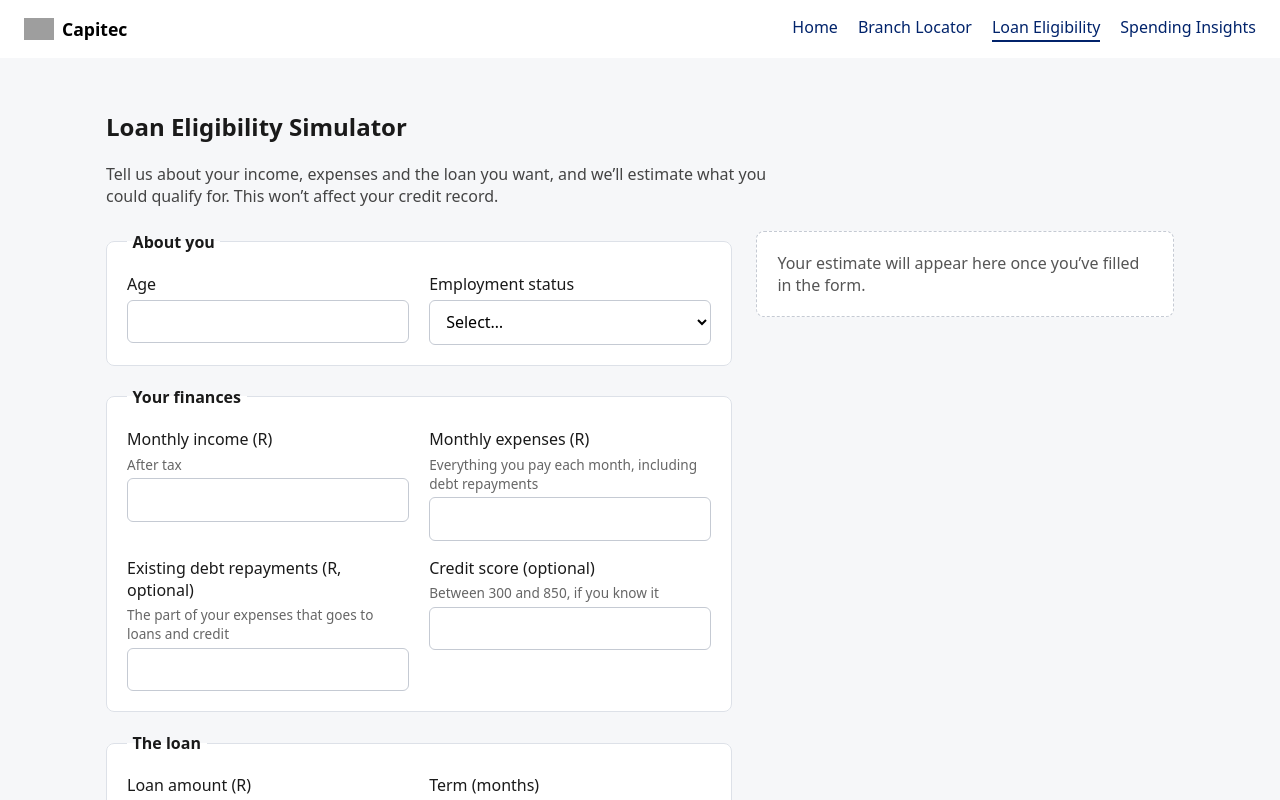
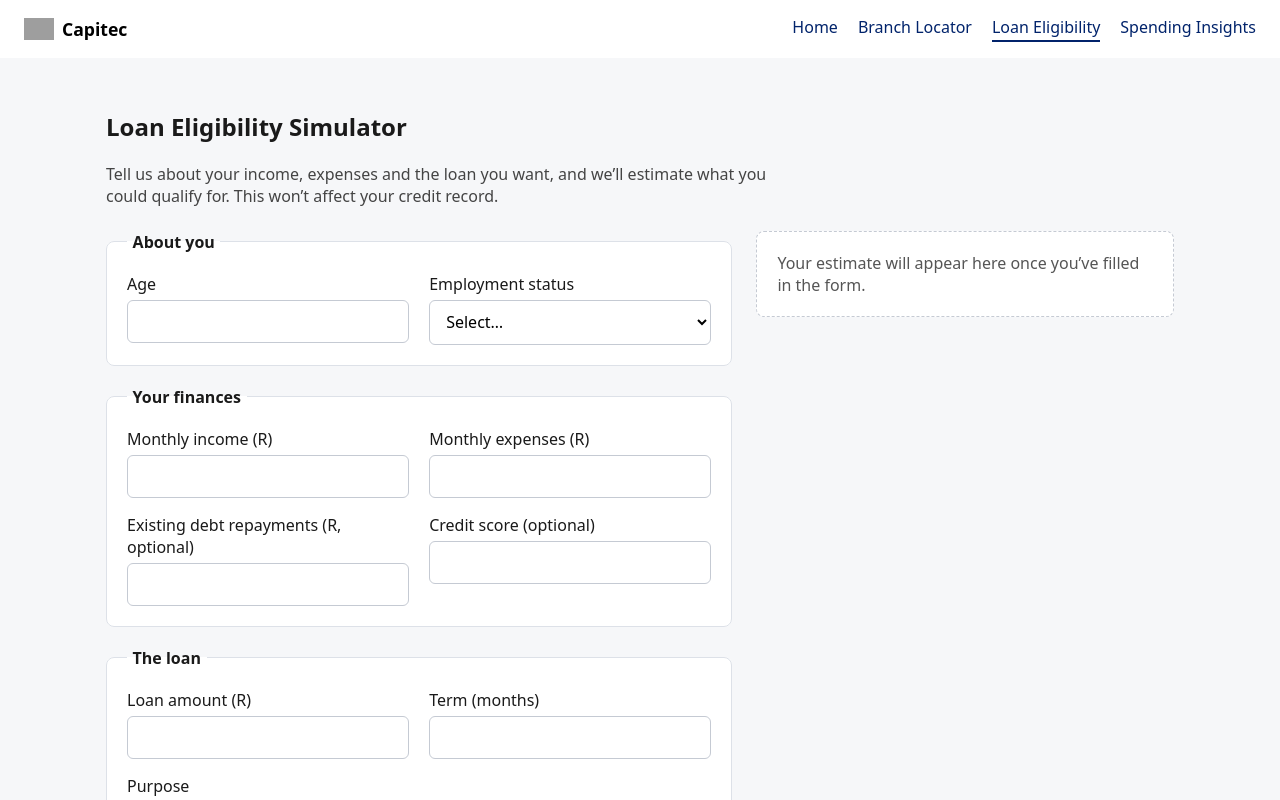
Before and after one commit to mcxolani/capitec-app, a React (Vite) app: page /loan-eligibility in a window 1280 px wide. Shown: the top 800 px of the page. Built offline with nearby package versions, Linux system fonts and the light colour scheme; grey boxes are pictures that could not be loaded.

Commit message:
finish loan eligibility

```diff
--- a/src/components/loan-eligibility/LoanForm.tsx
+++ b/src/components/loan-eligibility/LoanForm.tsx
@@ -6,7 +6,6 @@ import type {
   LoanPurpose,
   ValidationRules,
 } from '@/types/loan'
-import { formatRand } from '@/utils/currency'
 import { EMPTY_LOAN_FORM, PERSONAL_LOAN_PURPOSES, validateLoanForm } from '@/utils/loanValidation'
 import type { LoanFormErrors, LoanFormValues } from '@/utils/loanValidation'
 
@@ -40,42 +39,24 @@ export default function LoanForm({ rules, submitting, onSubmit }: Props) {
   // errors only show after the first submit, then update as the user fixes them
   const [submitted, setSubmitted] = useState(false)
 
-  const { requestedAmount, loanTerm } = rules.loanDetails
-  const hints: Partial<Record<FieldName, string>> = {
-    monthlyIncome: 'After tax',
-    monthlyExpenses: 'Everything you pay each month, including debt repayments',
-    existingDebt: 'The part of your expenses that goes to loans and credit',
-    creditScore: 'Between 300 and 850, if you know it',
-    requestedAmount: `${formatRand(requestedAmount.min ?? 0)} to ${formatRand(requestedAmount.max ?? 0)}`,
-    loanTerm: `${loanTerm.min} to ${loanTerm.max} months`,
-  }
-
   const update = (name: FieldName, value: string) => {
     const next = { ...values, [name]: value }
     setValues(next)
     if (submitted) setErrors(validateLoanForm(next, rules).errors)
   }
 
-  // props shared by every control: id for the label, plus its hint and error for screen readers
+  // props shared by every control: id for the label, plus its error for screen readers
   const control = (name: FieldName) => ({
     id: `loan-${name}`,
     name,
     value: values[name],
     'aria-invalid': Boolean(errors[name]),
-    'aria-describedby':
-      [hints[name] && `loan-${name}-hint`, errors[name] && `loan-${name}-error`]
-        .filter(Boolean)
-        .join(' ') || undefined,
+    'aria-describedby': errors[name] ? `loan-${name}-error` : undefined,
   })
 
   const field = (name: FieldName, label: string, input: ReactNode) => (
     <div className="loan-field">
       <label htmlFor={`loan-${name}`}>{label}</label>
-      {hints[name] && (
-        <p id={`loan-${name}-hint`} className="loan-field__hint">
-          {hints[name]}
-        </p>
-      )}
       {input}
       {errors[name] && (
         <p id={`loan-${name}-error`} className="field-error">
--- a/src/components/loan-eligibility/loan-eligibility.css
+++ b/src/components/loan-eligibility/loan-eligibility.css
@@ -27,12 +27,6 @@
 
 .loan-field label {
   font-weight: 500;
-}
-
-.loan-field__hint {
-  margin: 0;
-  color: #666;
-  font-size: 0.85rem;
 }
 
 .loan-field input,
```
Also changed, not shown: 2 other files (tests, documents, lock files or other folders).
